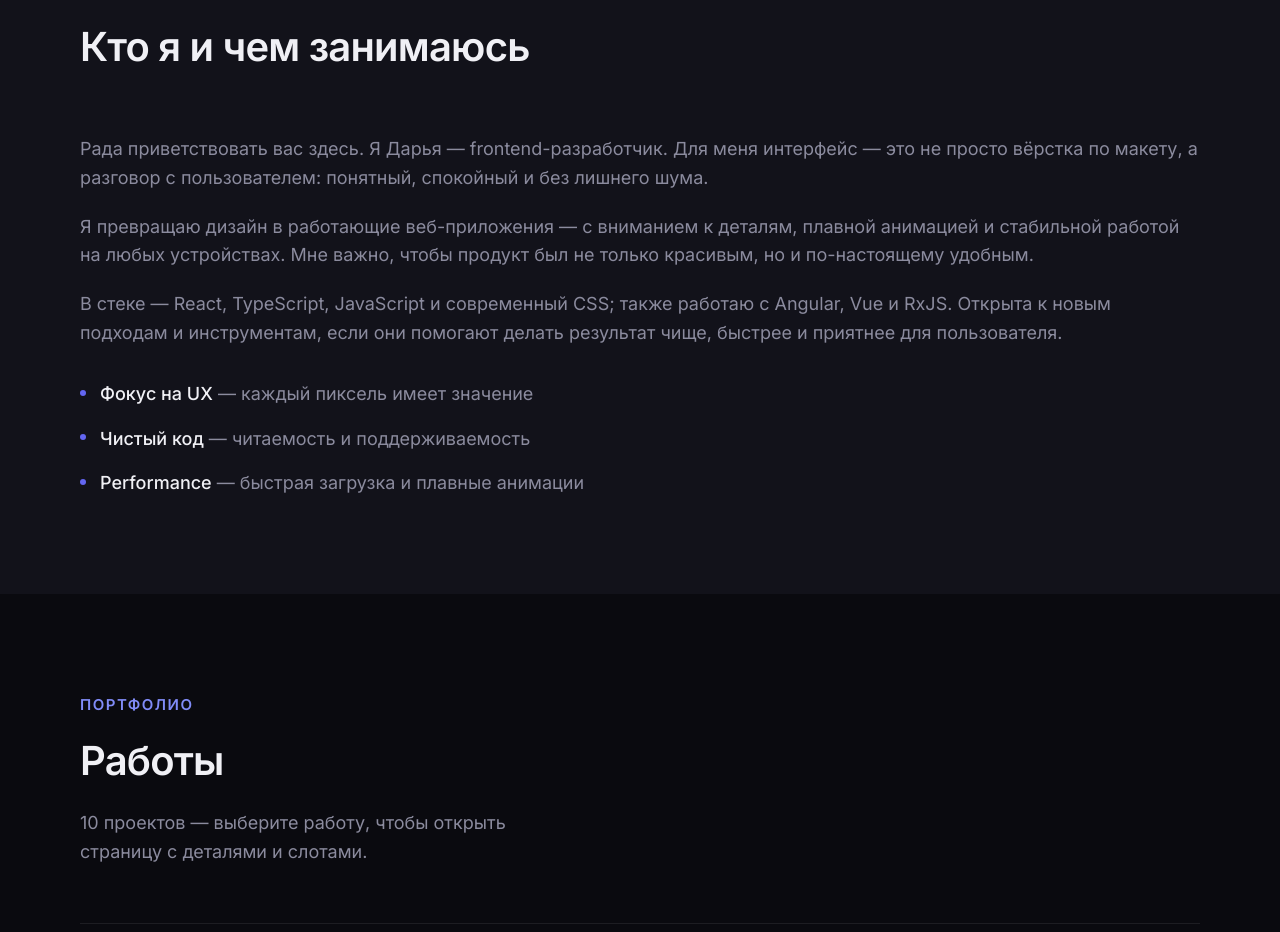
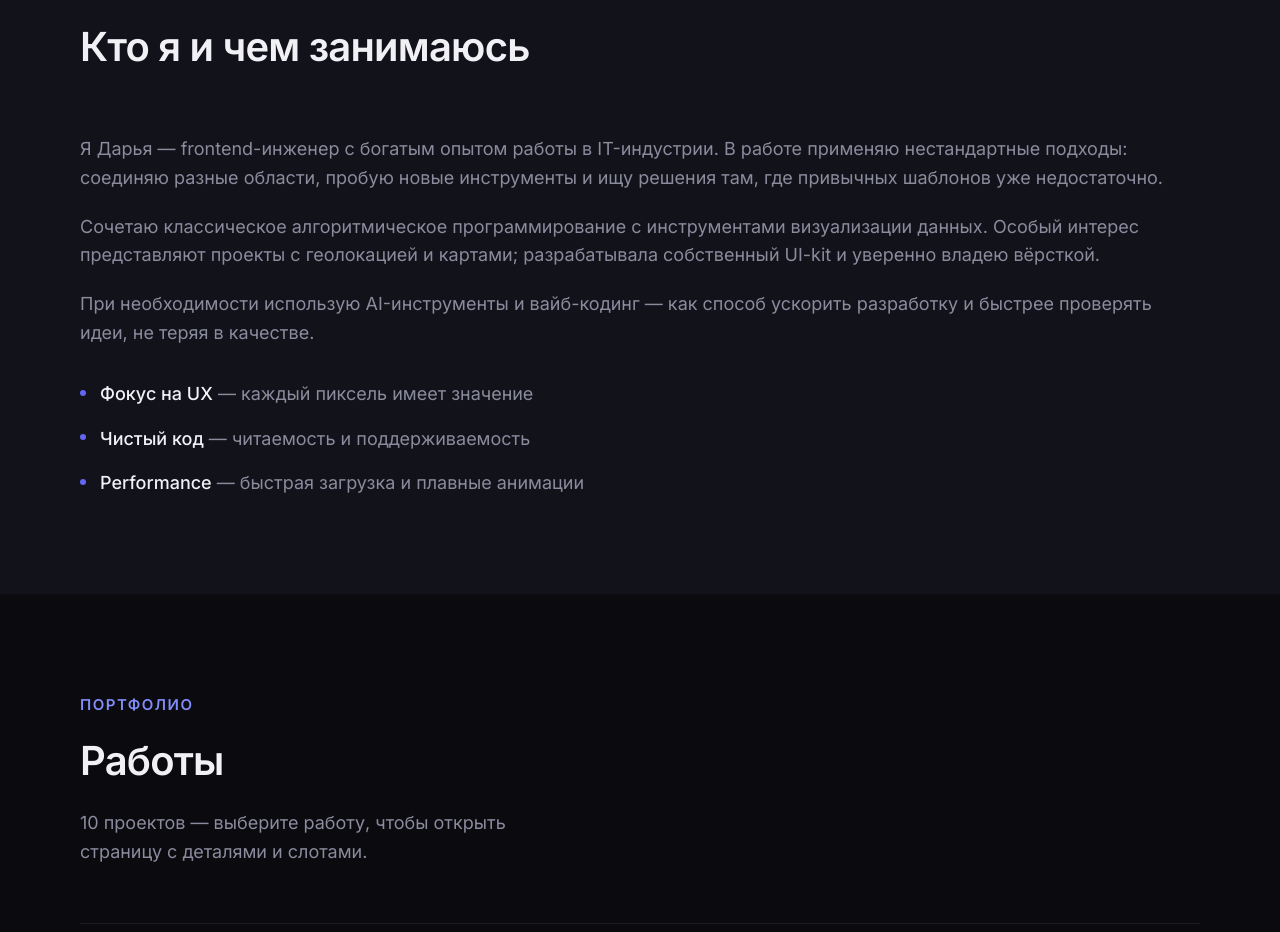
Before and after one commit to MarkovaDA/Portfolio, a React (Vite) app: page / in a window 1280 px wide. Shown: the part 920-1852 px from the top of the page. Built offline with nearby package versions, Linux system fonts and the light colour scheme; a web font is replaced by a local one.

Commit message:
Правка текстовок небольшая

```diff
--- a/src/i18n/messages/en.ts
+++ b/src/i18n/messages/en.ts
@@ -38,9 +38,9 @@ export const en: Messages = {
     label: 'About',
     title: 'Who I am and what I do',
     paragraphs: [
-      'Glad you are here. I am Darya, a frontend developer. To me, an interface is not just markup from a design file — it is a conversation with the user: clear, calm, and free of unnecessary noise.',
-      'I turn design into working web applications — with attention to detail, smooth motion, and reliable performance on any device. I care that a product is not only beautiful, but genuinely easy to use.',
-      'My stack includes React, TypeScript, JavaScript, and modern CSS; I also work with Angular, Vue, and RxJS. I am open to new approaches and tools when they help deliver cleaner, faster, and more enjoyable results.',
+      'I am Darya, a frontend engineer with extensive experience in the IT industry. I take an unconventional approach to my work: combining different domains, trying new tools, and finding solutions where familiar patterns are no longer enough.',
+      'I combine classical algorithmic programming with data visualization tools. I am especially interested in geolocation and map-based projects; I have built my own UI kit and am skilled in layout and markup.',
+      'When it helps, I use AI tools and vibe coding to speed up development and test ideas faster — without compromising quality.',
     ],
     highlights: [
       'UX focus — every pixel matters',
--- a/src/i18n/messages/ru.ts
+++ b/src/i18n/messages/ru.ts
@@ -38,9 +38,9 @@ export const ru: Messages = {
     label: 'Обо мне',
     title: 'Кто я и чем занимаюсь',
     paragraphs: [
-      'Рада приветствовать вас здесь. Я Дарья — frontend-разработчик. Для меня интерфейс — это не просто вёрстка по макету, а разговор с пользователем: понятный, спокойный и без лишнего шума.',
-      'Я превращаю дизайн в работающие веб-приложения — с вниманием к деталям, плавной анимацией и стабильной работой на любых устройствах. Мне важно, чтобы продукт был не только красивым, но и по-настоящему удобным.',
-      'В стеке — React, TypeScript, JavaScript и современный CSS; также работаю с Angular, Vue и RxJS. Открыта к новым подходам и инструментам, если они помогают делать результат чище, быстрее и приятнее для пользователя.',
+      'Я Дарья — frontend-инженер с богатым опытом работы в IT-индустрии. В работе применяю нестандартные подходы: соединяю разные области, пробую новые инструменты и ищу решения там, где привычных шаблонов уже недостаточно.',
+      'Сочетаю классическое алгоритмическое программирование с инструментами визуализации данных. Особый интерес представляют проекты с геолокацией и картами; разрабатывала собственный UI-kit и уверенно владею вёрсткой.',
+      'При необходимости использую AI-инструменты и вайб-кодинг — как способ ускорить разработку и быстрее проверять идеи, не теряя в качестве.',
     ],
     highlights: [
       'Фокус на UX — каждый пиксель имеет значение',
```
